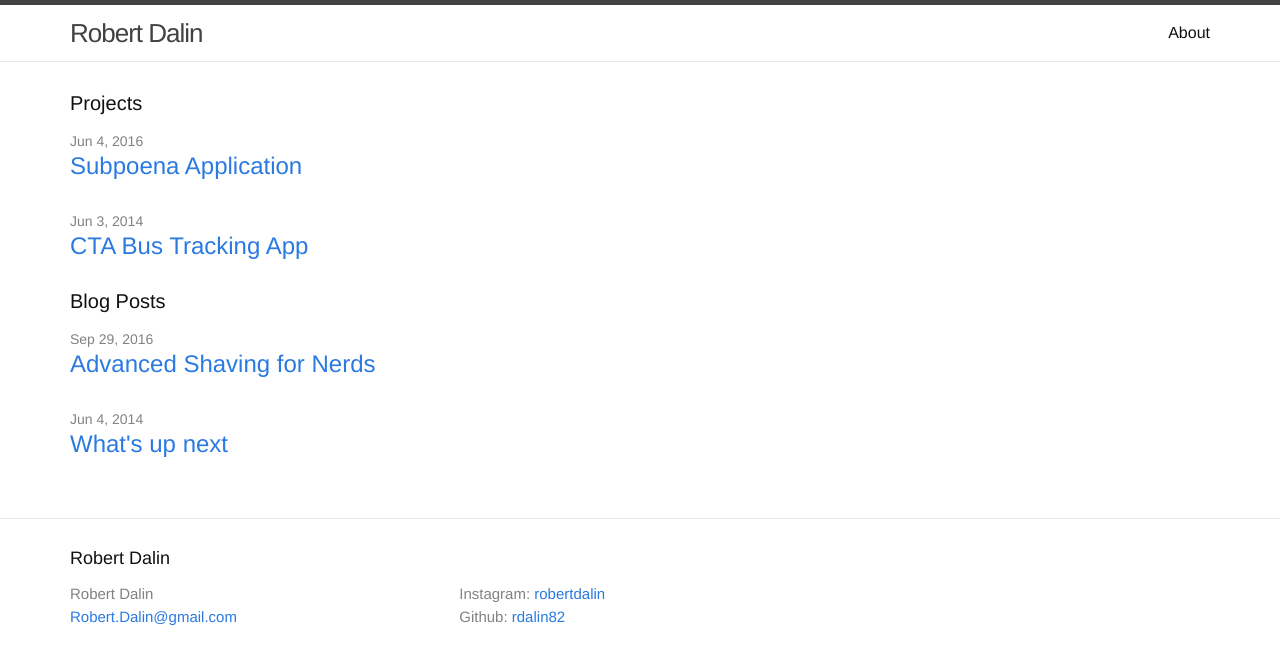
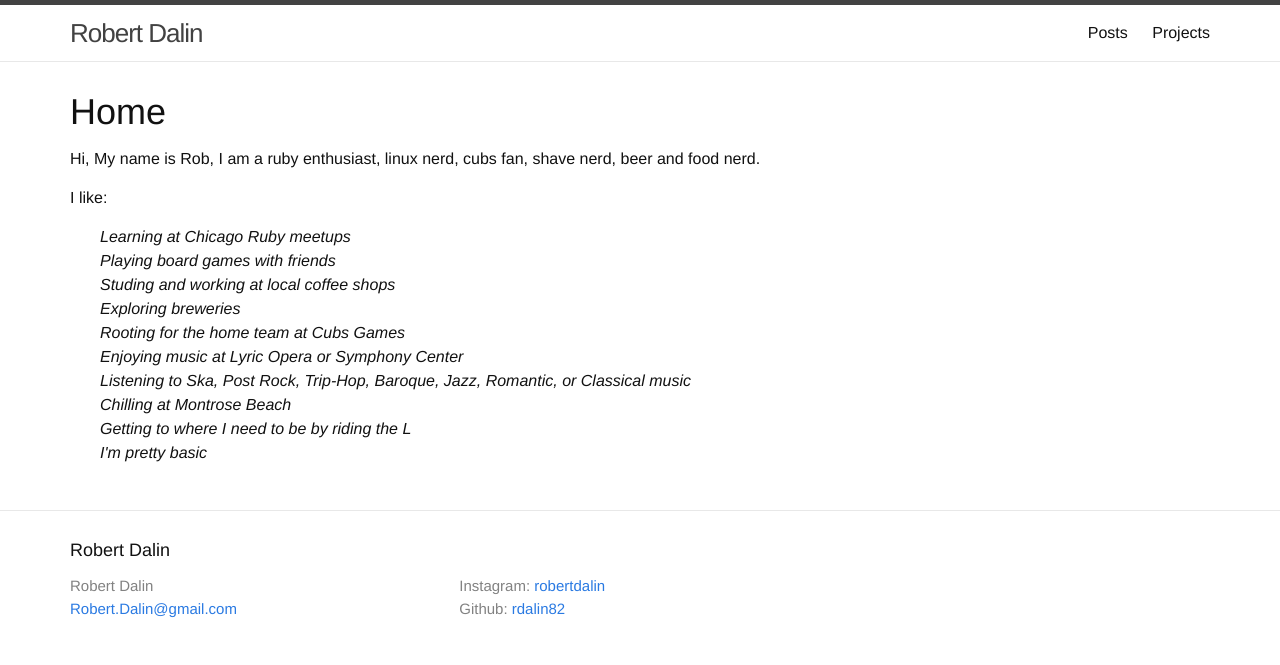
Before and after one commit to rdalin82/rdalin82.github.io, a Jekyll site: the page built from index.html, in a window 1280 px wide. Shown: the top 665 px of the page. Built offline with Jekyll 4.4.1, drawn with Linux system fonts in a browser that asks for light colours.

Commit message:
new posts

```diff
--- a/_layouts/page.html
+++ b/_layouts/page.html
@@ -1,8 +1,6 @@
 ---
 layout: default
 ---
-
-
   <header class="post-header">
     <h1 class="post-title">{{ page.title }}</h1>
   </header>
--- a/index.html
+++ b/index.html
@@ -2,36 +2,19 @@
 layout: default
 ---
 
+<h1>Home</h1>
 
-
-<h1 class="page-heading">Projects</h1>
-
-<ul class="post-list">
-  {% for post in site.posts %}
-    {% if post.layout == "project" %}
-        <li>
-          <span class="post-meta">{{ post.date | date: "%b %-d, %Y" }}</span>
-
-          <h2>
-            <a class="post-link" href="{{ post.url | prepend: site.baseurl }}">{{ post.title }}</a>
-          </h2>
-        </li>
-      {% endif %}
-    {% endfor %}
+<p>Hi, My name is Rob, I am a ruby enthusiast, linux nerd, cubs fan, shave nerd, beer and food nerd.</p>
+<p>I like:</p>
+<ul style="list-style:none; font-style:italic">
+  <li>Learning at Chicago Ruby meetups</li>
+  <li>Playing board games with friends</li>
+  <li>Studing and working at local coffee shops</li>
+  <li>Exploring breweries</li>
+  <li>Rooting for the home team at Cubs Games</li>
+  <li>Enjoying music at Lyric Opera or Symphony Center</li>
+  <li>Listening to Ska, Post Rock, Trip-Hop, Baroque, Jazz, Romantic, or Classical music</li>
+  <li>Chilling at Montrose Beach</li>
+  <li>Getting to where I need to be by riding the L</li>
+  <li>I'm pretty basic</li>
 </ul>
-
-<h1 class="page-heading">Blog Posts</h1>
-
-<ul class="post-list">
-  {% for post in site.posts %}
-    {% if post.layout == "post" %}
-        <li>
-          <span class="post-meta">{{ post.date | date: "%b %-d, %Y" }}</span>
-
-          <h2>
-            <a class="post-link" href="{{ post.url | prepend: site.baseurl }}">{{ post.title }}</a>
-          </h2>
-        </li>
-      {% endif %}
-    {% endfor %}
-</ul>
```
Also changed, not shown: _posts/2016-11-5-what-I-Have-learned.markdown (added, +30 -0 lines), _posts/2016-11-6-Shaving-part2.markdown (added, +14 -0 lines), about.md (deleted, +0 -7 lines), posts.html (added, +19 -0 lines), projects.html (added, +19 -0 lines).
